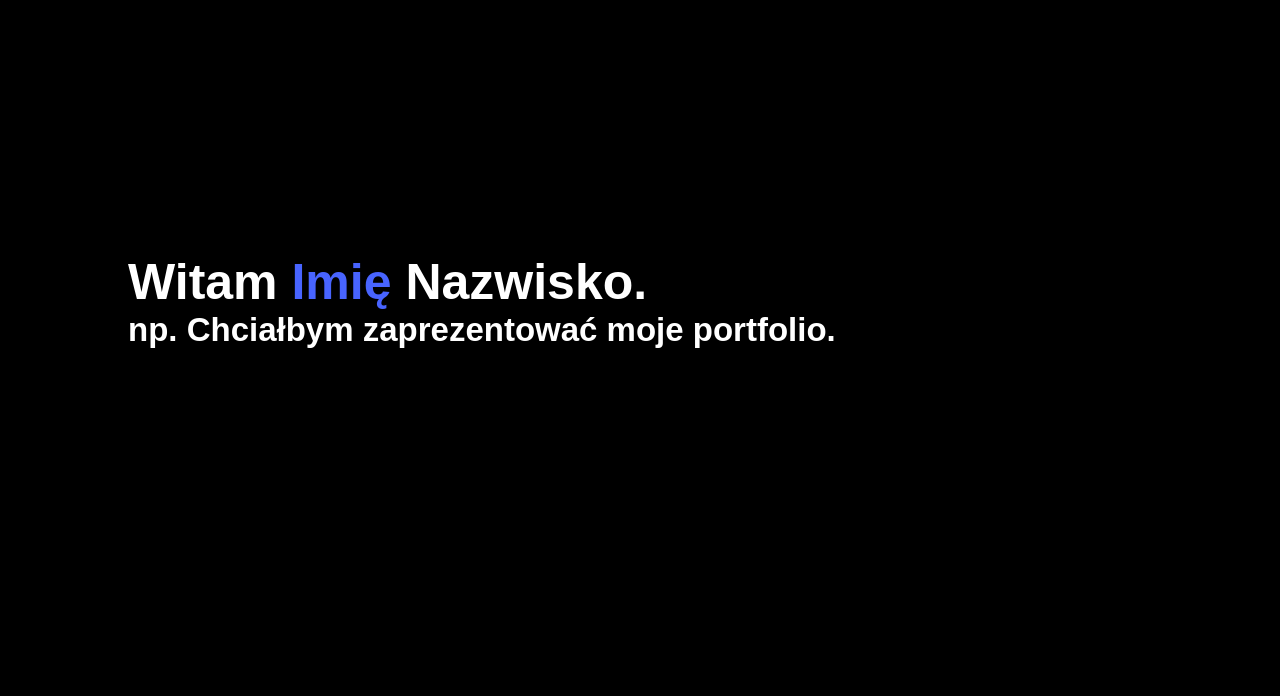
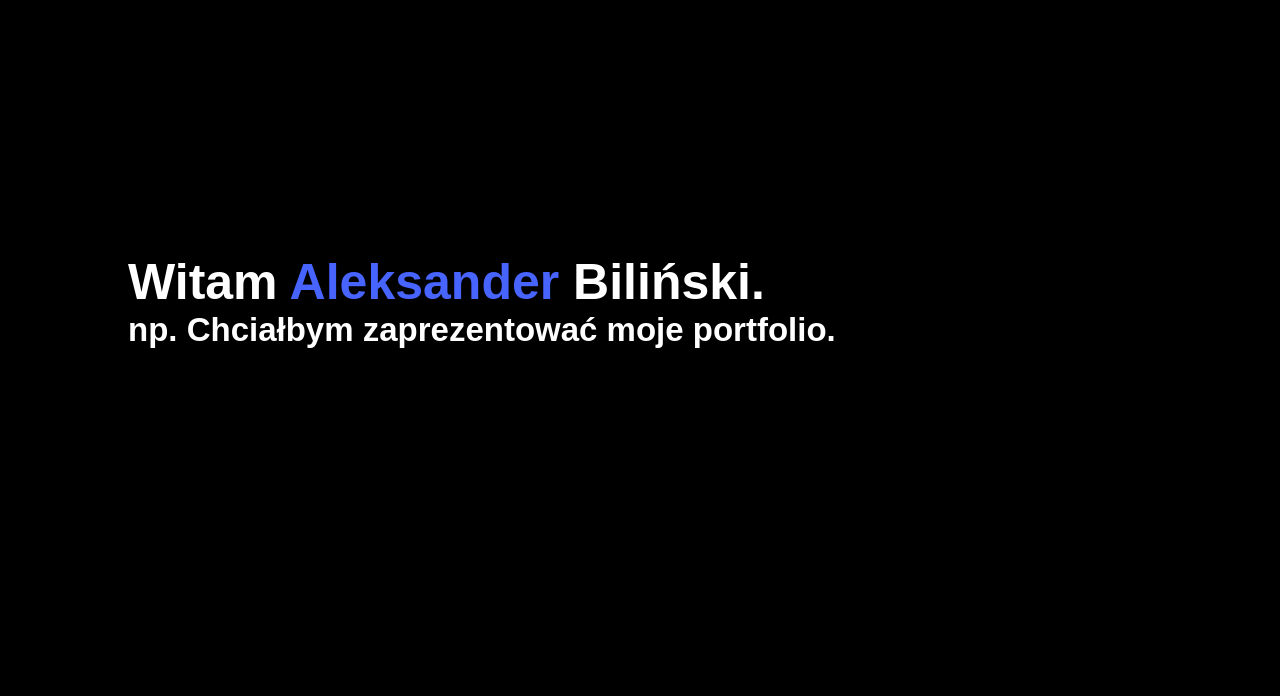
Before and after one commit to AleksanderBilinski/AB_MyWeb_3, a plain HTML site: page index.html in a window 1280 px wide. Shown: the part 104-800 px from the top of the page. Drawn offline with Linux system fonts and the light colour scheme.

Commit message:
Update index.html

```diff
--- a/index.html
+++ b/index.html
@@ -28,7 +28,7 @@
             </div>
         </nav>
         <div class="header-text">
-            <h1 class="slide-left">Witam <span>Imię</span> Nazwisko.</h1> <!--miejsce na przedstawienie swojej osoby-->
+            <h1 class="slide-left">Witam <span>Aleksander</span> Biliński.</h1> <!--miejsce na przedstawienie swojej osoby-->
             <p class="slide-left">np. Chciałbym zaprezentować moje portfolio.</p> <!--krótki opis czego dotyczy strona-->
         </div>
     </div>
```
